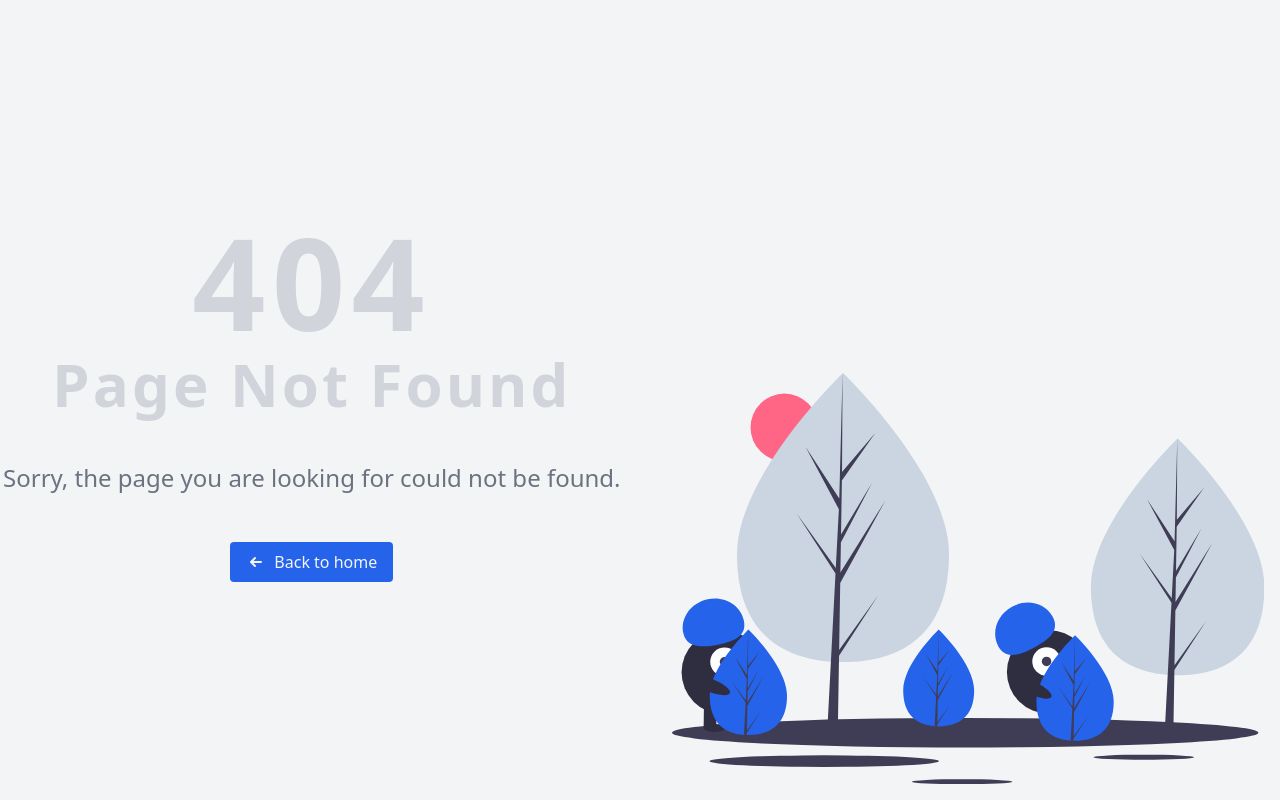
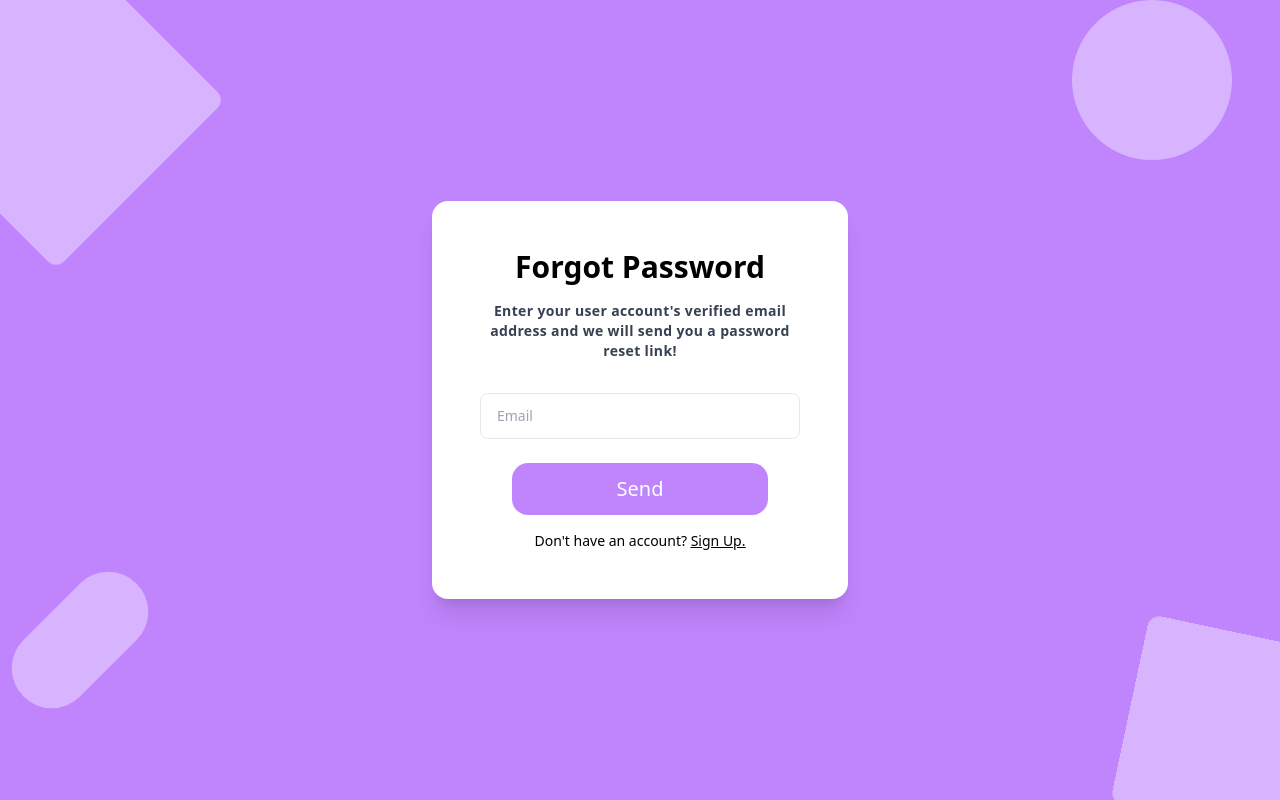
Before and after one commit to CongPham05/NW_Baitap4v2, a React (Vite) app: page /forgot-password in a window 1280 px wide. Before the commit this address had no page. Built offline with nearby package versions, Linux system fonts and the light colour scheme.

Commit message:
add forgot password

```diff
--- a/package.json
+++ b/package.json
@@ -14,10 +14,12 @@
     "@dnd-kit/sortable": "^7.0.2",
     "@headlessui/react": "^1.7.17",
     "@heroicons/react": "^2.0.18",
+    "@nestjs-modules/mailer": "^1.9.1",
     "@reduxjs/toolkit": "^1.9.5",
     "@types/react-redux": "^7.1.26",
     "axios": "^1.5.0",
     "clsx": "^2.0.0",
+    "nodemailer": "^6.9.5",
     "react": "^18.2.0",
     "react-beautiful-dnd": "^13.1.1",
     "react-dnd": "^16.0.1",
@@ -33,6 +35,7 @@
     "uuid": "^9.0.0"
   },
   "devDependencies": {
+    "@types/nodemailer": "^6.4.11",
     "@types/react": "^18.2.15",
     "@types/react-beautiful-dnd": "^13.1.4",
     "@types/react-dom": "^18.2.7",
--- a/src/component/GroupTable/index.tsx
+++ b/src/component/GroupTable/index.tsx
@@ -144,7 +144,6 @@ const GroupTable: React.FC<GroupTableProps> = () => {
                                                 <div className='flex flex-1 items-center justify-end  pr-5'>
                                                     <PencilIcon className='w-3 opacity-30 dark:text-white group-hover:opacity-100' />
                                                 </div>
-
                                             </div>
                                         </div>
                                         <div className='w-[300px] min-w-[300px] '><OptionsTable task={task} typeOption={type.status} /></div>
--- /dev/null
+++ b/src/pages/ForgotPassword/index.tsx
@@ -0,0 +1,107 @@
+import React, { useState } from 'react'
+import { Link } from 'react-router-dom';
+import { SubmitHandler, useForm } from 'react-hook-form'
+import { toast } from 'react-toastify';
+import 'react-toastify/dist/ReactToastify.css';
+import { LoginFormValues } from '../../types';
+import axios, { AxiosError } from 'axios';
+import { useDispatch } from 'react-redux';
+import { controlLoading } from '../../redux/reducerSlice/loadingSlice';
+import requestApi from '../../helpers/api';
+
+const ForgotPassword: React.FC = () => {
+    const dispatch = useDispatch();
+    const [message, setMessage] = useState(null)
+
+    const {
+        register,
+        handleSubmit,
+        formState: { errors },
+    } = useForm<LoginFormValues>();
+
+    const onSubmit: SubmitHandler<LoginFormValues> = async (credentials) => {
+        dispatch(controlLoading(true));
+        try {
+            const res = await requestApi('auth/forgot-password', 'POST', credentials);
+            console.log(res.data.message);
+            setMessage(res.data.message);
+            dispatch(controlLoading(false));
+        } catch (error) {
+            dispatch(controlLoading(false));
+            const err = error as Error | AxiosError;
+            if (axios.isAxiosError(err)) {
+                if (err.response?.status !== 201) {
+                    toast.error(err.response?.data.message, { position: 'top-center' })
+                }
+                else {
+                    toast.error('Server is down. Please try again!', { position: 'top-center' })
+                }
+            }
+            else {
+                toast.error('Server is down. Please try again!', { position: 'top-center' })
+            }
+        }
+    };
+    return (
+        <div className="min-h-screen bg-purple-400 flex justify-center items-center fixed top-0 right-0 w-full">
+            <div className="absolute w-60 h-60 rounded-xl bg-purple-300 -top-5 -left-16 z-0 transform rotate-45 hidden md:block">
+            </div>
+            <div className="absolute w-48 h-48 rounded-xl bg-purple-300 -bottom-6 -right-10 transform rotate-12 hidden md:block">
+            </div>
+            <div className="py-12 px-12 bg-white rounded-2xl shadow-xl z-20">
+                <div>
+                    <h1 className="text-3xl font-bold text-center mb-4 cursor-pointer">Forgot Password</h1>
+                    <p className="w-80 text-center text-sm mb-8 font-semibold text-gray-700 tracking-wide cursor-pointer">
+                        Enter your user account's verified email address and we will send you a password reset link!</p>
+                </div>
+                {
+                    !message &&
+                    <form onSubmit={handleSubmit(onSubmit)}>
+                        <div className="space-y-4">
+                            <input {...register('email', {
+                                required: 'Email is required',
+                                pattern: {
+                                    value: /^[A-Z0-9._%+-]+@[A-Z0-9.-]+\.[A-Z]{2,}$/i,
+                                    message: 'Invalid email address',
+                                },
+                            })}
+                                type="email" placeholder="Email" name='email'
+                                className="block text-sm py-3 px-4 rounded-lg w-full border outline-none" />
+                            <p className='text-red-500 text-sm mb-4'>{errors.email?.message}</p>
+                        </div>
+
+                        <div className="text-center mt-6">
+                            <button type='submit' className="py-3 w-64 text-xl text-white bg-purple-400 rounded-2xl hover:bg-purple-500">Send</button>
+                            <p className="mt-4 text-sm">Don't have an account? <span className="underline cursor-pointer">
+                                <Link to='/register'>Sign Up.</Link>
+                            </span>
+                            </p>
+                        </div>
+
+                    </form>
+                }
+                {
+                    message &&
+                    <div className="space-y-4">
+                        <div className='border flex items-center justify-center bg-green-200 ' >
+                            <p className='w-80 text-center text-sm p-4 font-semibold text-gray-700 tracking-wide cursor-pointer '>
+                                {message}
+                            </p>
+                        </div>
+                        <div className="text-center mt-6">
+                            <button type='submit' className="py-3 w-64 text-xl text-white bg-purple-400 rounded-2xl hover:bg-purple-500">
+                                <Link to='/login'> Return to sign in</Link>
+                            </button>
+                        </div>
+                    </div>
+                }
+            </div>
+            <div className="w-40 h-40 absolute bg-purple-300 rounded-full top-0 right-12 hidden md:block"></div>
+            <div
+                className="w-20 h-40 absolute bg-purple-300 rounded-full bottom-20 left-10 transform rotate-45 hidden md:block">
+            </div>
+        </div>
+    );
+};
+
+export default ForgotPassword;
--- a/src/pages/Login/index.tsx
+++ b/src/pages/Login/index.tsx
@@ -82,10 +82,13 @@ const Login: React.FC = () => {
                         })}
                             type="password" placeholder="Password" name='password'
                             className="block text-sm py-3 px-4 rounded-lg w-full border outline-none" />
+                        <p className=' text-xs mb-4 underline cursor-pointer'>
+                            <Link to='/forgot-password'>Forgot password?</Link>
+                        </p>
                         <p className='text-red-500 text-sm mb-4'>{errors.password?.message}</p>
                     </div>
                     <div className="text-center mt-6">
-                        <button type='submit' className="py-3 w-64 text-xl text-white bg-purple-400 rounded-2xl">Login Now</button>
+                        <button type='submit' className="py-3 w-64 text-xl text-white bg-purple-400 rounded-2xl hover:bg-purple-500">Login Now</button>
                         <p className="mt-4 text-sm">Don't have an account? <span className="underline cursor-pointer">
                             <Link to='/register'>Sign Up.</Link>
                         </span>
--- a/src/pages/Register/index.tsx
+++ b/src/pages/Register/index.tsx
@@ -10,14 +10,15 @@ import { toast } from 'react-toastify';
 const Register: React.FC = () => {
     const navigate = useNavigate();
     const {
-        register,
-        handleSubmit,
+        register, handleSubmit, watch,
         formState: { errors },
     } = useForm<RegisterFormValues>();
 
     const onSubmit: SubmitHandler<RegisterFormValues> = async (credentials) => {
+        const { userName, email, password } = credentials;
+        const credential = { userName, email, password };
         try {
-            await requestApi('auth/register', 'POST', credentials);
+            await requestApi('auth/register', 'POST', credential);
             navigate('/login');
         } catch (error) {
             const err = error as Error | AxiosError;
@@ -31,7 +32,7 @@ const Register: React.FC = () => {
             }
         }
     };
-
+    const password = watch('password');
     return (
         <div className="min-h-screen bg-purple-400 flex justify-center items-center fixed top-0 right-0 w-full">
             <div className="absolute w-60 h-60 rounded-xl bg-purple-300 -top-5 -left-16 z-0 transform rotate-45 hidden md:block">
@@ -75,14 +76,28 @@ const Register: React.FC = () => {
                                 message: "Password must be more than 10 characters"
                             }
                         })}
-                            type="password" placeholder="Password" name='password'
+                            type="password"
+                            placeholder="Password"
+                            name='password'
                             className="block text-sm py-3 px-4 rounded-lg w-full border outline-none" />
                         <p className='text-red-500 text-sm mb-4'>{errors.password?.message}</p>
+
+                        <input  {...register('confirmPassword', {
+                            required: 'Confirm Password is required',
+                            validate: (value) => value === password || 'Passwords do not match',
+                        })}
+                            type="password"
+                            placeholder="Confirm Password"
+                            name="confirmPassword"
+                            className="block text-sm py-3 px-4 rounded-lg w-full border outline-none"
+                        />
+                        <p className="text-red-500 text-sm mb-4">{errors.confirmPassword?.message}</p>
+
                     </div>
                     <div className="text-center mt-6">
-                        <button type='submit' className="py-3 w-64 text-xl text-white bg-purple-400 rounded-2xl"
+                        <button type='submit' className="py-3 w-64 text-xl text-white bg-purple-400 rounded-2xl hover:bg-purple-500"
                         >Create Account</button>
-                        <p className="mt-4 text-sm">Already Have An Account? <span className="underline cursor-pointer">
+                        <p className="mt-4 text-sm">Already have an account? <span className="underline cursor-pointer">
                             <Link to='/login'>Sign In.</Link>
                         </span>
                         </p>
--- a/src/router/Routers.tsx
+++ b/src/router/Routers.tsx
@@ -9,6 +9,7 @@ import NotFound from '../pages/NotFound';
 import PrivateRoutes from './PrivateRoutes';
 import PublicRoutes from './PublicRoutes';
 import Layout from '../Layout/Layout';
+import ForgotPassword from '../pages/ForgotPassword';
 
 const Routers: React.FC = () => {
     return (
@@ -17,6 +18,7 @@ const Routers: React.FC = () => {
                 <Route index element={<Navigate to="/login" />} />
                 <Route path="login" element={<Login />} />
                 <Route path="register" element={<Register />} />
+                <Route path="forgot-password" element={<ForgotPassword />} />
             </Route>
             <Route element={<PrivateRoutes />}>
                 <Route path="view" element={<Layout />} >
--- a/src/services/ModalDelete.tsx
+++ b/src/services/ModalDelete.tsx
@@ -46,7 +46,6 @@ const ModalDelete: React.FC<Props> = ({ isOpen, onClose, inputId, type, content,
             } catch (error) {
                 console.log(error);
             }
-
         }
 
         else if (type === "ALLTASK") {
@@ -58,7 +57,6 @@ const ModalDelete: React.FC<Props> = ({ isOpen, onClose, inputId, type, content,
             } catch (error) {
                 console.log(error);
             }
-
         }
         onClose();
     }
--- a/src/types.ts
+++ b/src/types.ts
@@ -60,6 +60,7 @@ export type RegisterFormValues = {
     userName: string;
     email: string;
     password: string;
+    confirmPassword: string;
 }
 export type LoginFormValues = {
     email: string;
```
Also changed, not shown: src/redux/reducerSlice/colsSlice.ts (+22 -0 lines), 1 other file (tests, documents, lock files or other folders).
